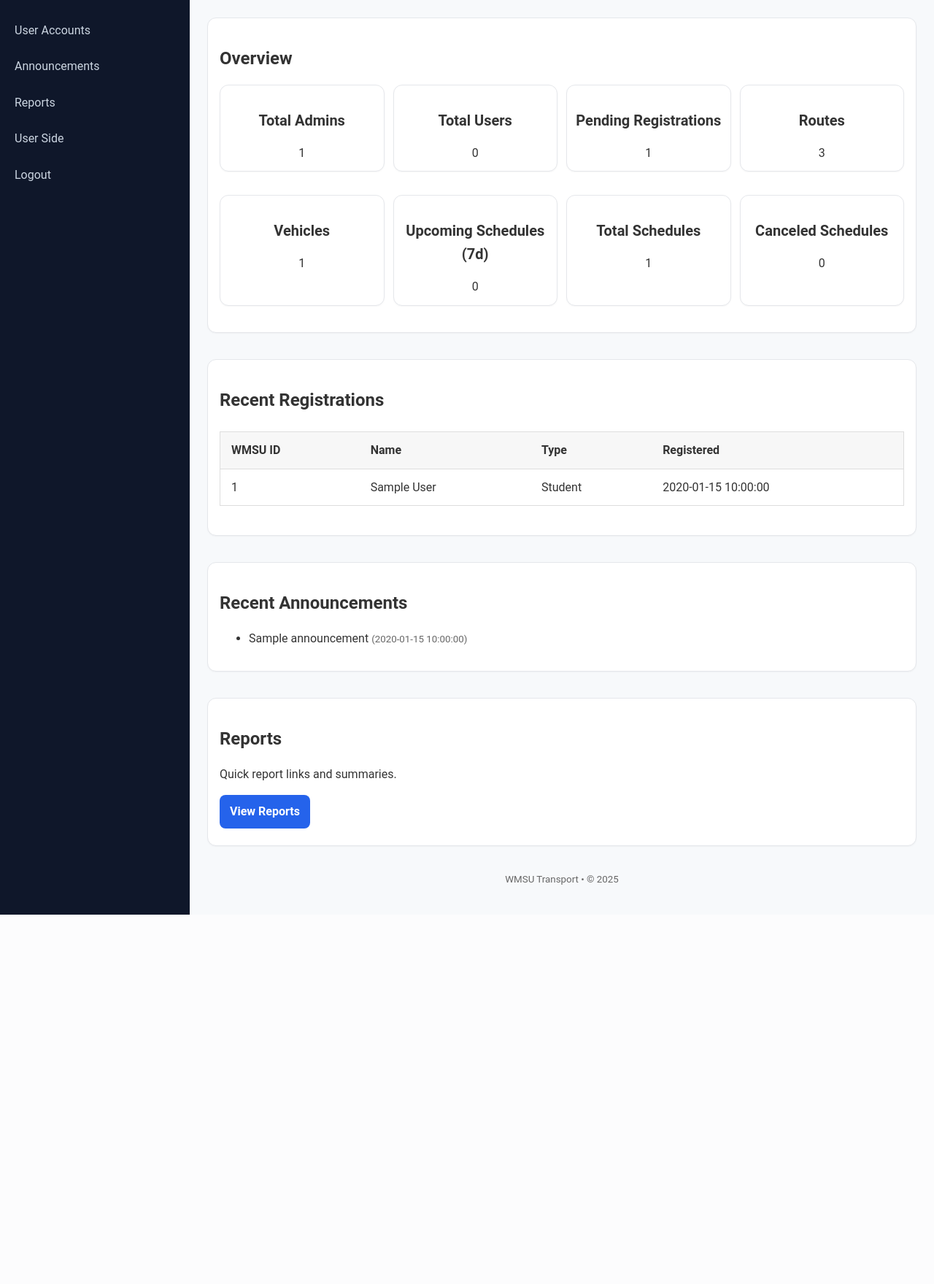
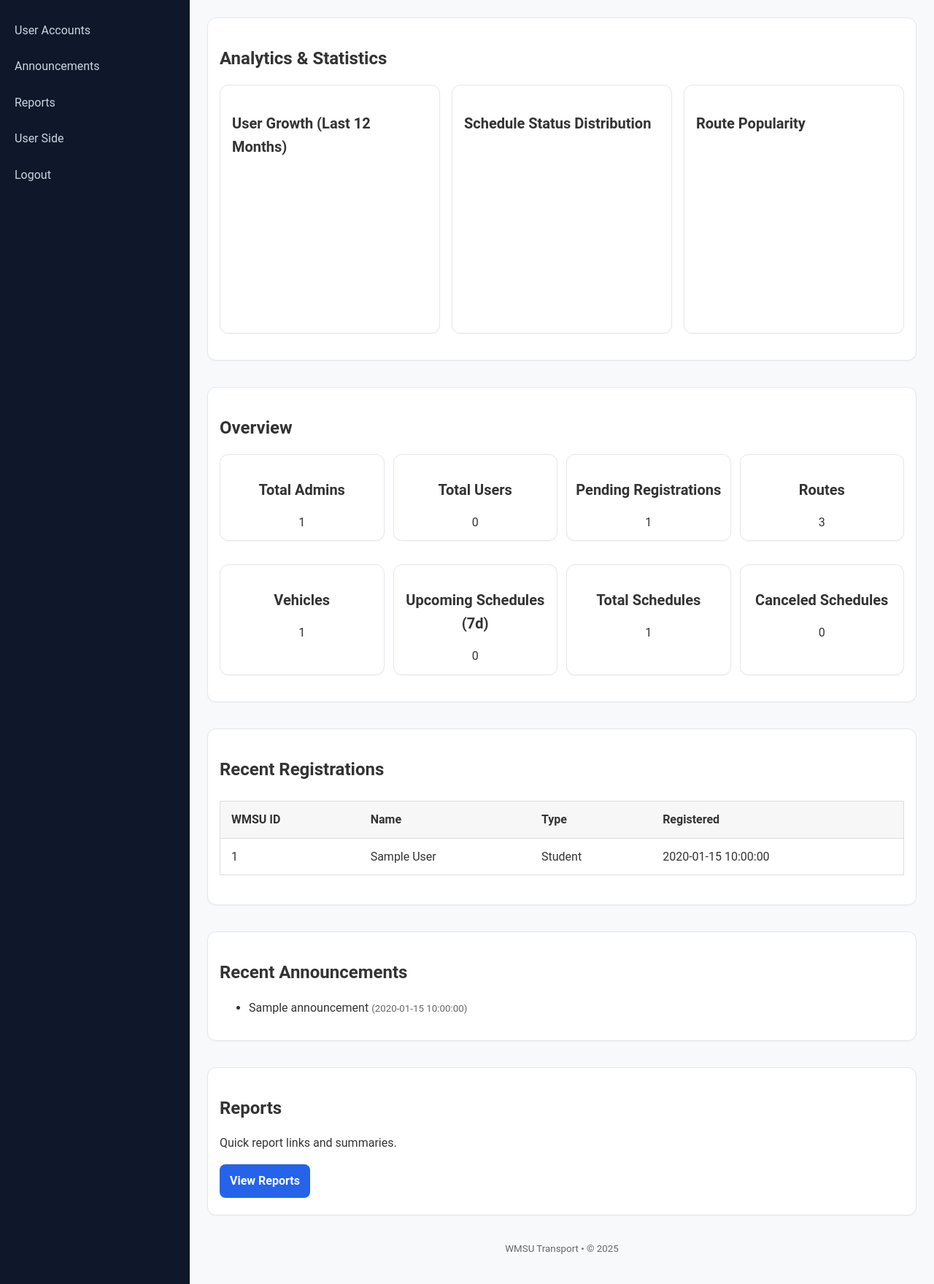
Before and after one commit to codyy1/WMSU-BUS, a PHP site: page /WMSUBUS/dashboard.php in a window 1280 px wide. Shown: the part 316-2075 px from the top of the page at 73% size. Before the commit the page ends 1569 px from the top, so only its background shows below. Run offline with PHP 8.4, Linux system fonts and the light colour scheme; the visitor is signed in with stand-in values (Sample User, id 1); data comes from the database, SQL or seed files in the repository; tables that the repository leaves empty hold one stand-in row (values such as "Sample post"); a map, chart or similar area stays blank.

Commit message:
updated system

```diff
--- a/admin/dashboard.php
+++ b/admin/dashboard.php
@@ -14,9 +14,14 @@ $totalVehicles = 0;
 $upcomingSchedules = 0;
 $totalSchedules = 0;
 $canceledSchedules = 0;
- $totalUsers = 0;
+$totalUsers = 0;
 $recentRegs = [];
 $recentAnnouncements = [];
+
+// Analytics data
+$userGrowthData = [];
+$scheduleTrendsData = [];
+$routePopularityData = [];
 
 // Wrap queries in try/catch to avoid breaking the page on DB errors
 try {
@@ -63,6 +68,39 @@ try {
         }
         $stmt->close();
     }
+
+    // User growth data (last 12 months)
+    $stmt = $conn->prepare("SELECT DATE_FORMAT(CreatedAt, '%Y-%m') AS month, COUNT(*) AS count FROM Users WHERE CreatedAt >= DATE_SUB(CURDATE(), INTERVAL 12 MONTH) GROUP BY month ORDER BY month");
+    if ($stmt) {
+        $stmt->execute();
+        $result = $stmt->get_result();
+        while ($row = $result->fetch_assoc()) {
+            $userGrowthData[] = $row;
+        }
+        $stmt->close();
+    }
+
+    // Schedule trends data (status distribution)
+    $stmt = $conn->prepare("SELECT Status, COUNT(*) AS count FROM Schedules GROUP BY Status");
+    if ($stmt) {
+        $stmt->execute();
+        $result = $stmt->get_result();
+        while ($row = $result->fetch_assoc()) {
+            $scheduleTrendsData[] = $row;
+        }
+        $stmt->close();
+    }
+
+    // Route popularity data (schedules per route)
+    $stmt = $conn->prepare("SELECT r.RouteName, COUNT(s.ScheduleID) AS count FROM Routes r LEFT JOIN Schedules s ON r.RouteID = s.RouteID GROUP BY r.RouteID, r.RouteName ORDER BY count DESC");
+    if ($stmt) {
+        $stmt->execute();
+        $result = $stmt->get_result();
+        while ($row = $result->fetch_assoc()) {
+            $routePopularityData[] = $row;
+        }
+        $stmt->close();
+    }
 } catch (Exception $e) {
     // silently ignore here; page will show zeroed stats
 }
@@ -106,6 +144,24 @@ try {
                 <a href="manage_schedules.php" class="btn">Create/Manage Schedules</a>
                 <a href="manage_accounts.php" class="btn">Manage Accounts</a>
                 <a href="announcements.php" class="btn">Announcements</a>
+            </div>
+        </div>
+
+        <div class="card">
+            <h2>Analytics & Statistics</h2>
+            <div style="display:grid; grid-template-columns: repeat(auto-fit, minmax(300px,1fr)); gap:16px; margin-top:12px;">
+                <div class="card" style="padding:16px;">
+                    <h3>User Growth (Last 12 Months)</h3>
+                    <canvas id="userGrowthChart" width="300" height="200"></canvas>
+                </div>
+                <div class="card" style="padding:16px;">
+                    <h3>Schedule Status Distribution</h3>
+                    <canvas id="scheduleTrendsChart" width="300" height="200"></canvas>
+                </div>
+                <div class="card" style="padding:16px;">
+                    <h3>Route Popularity</h3>
+                    <canvas id="routePopularityChart" width="300" height="200"></canvas>
+                </div>
             </div>
         </div>
 
```
Also changed, not shown: TODO.md (+6 -6 lines), 1 other file.
